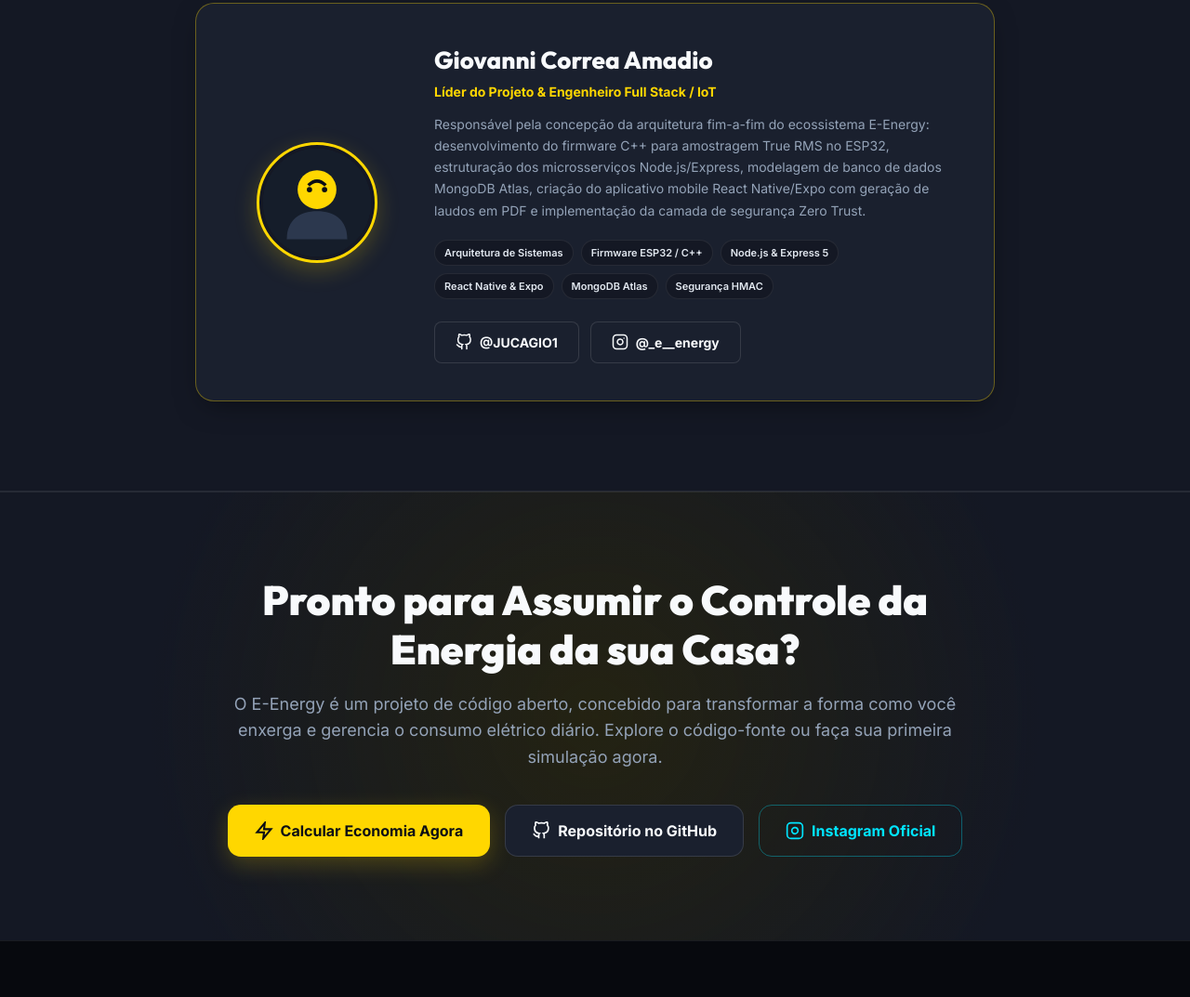
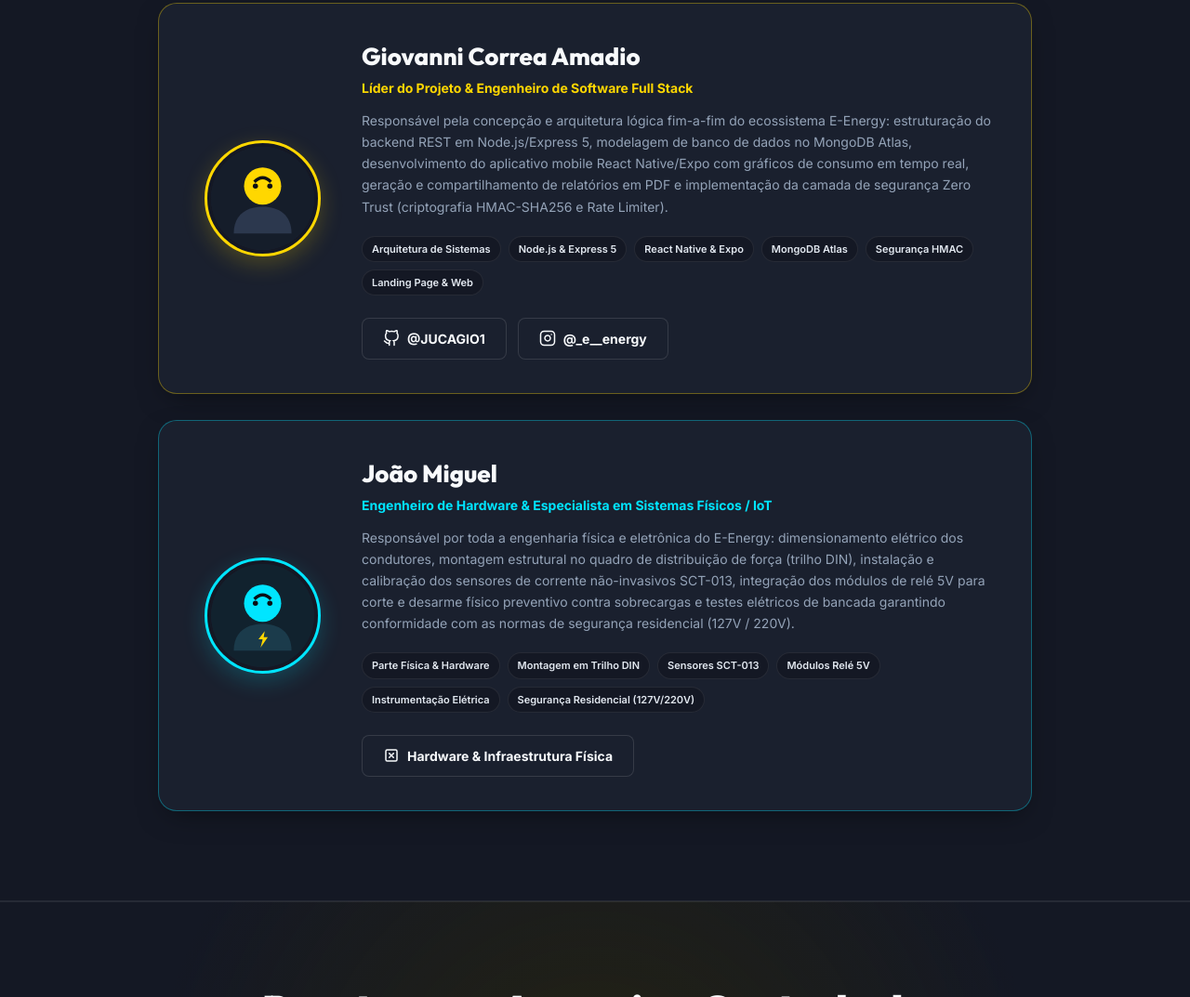
Before and after one commit to JUCAGIO1/E-Energy, a plain HTML site: page docs/index.html in a window 1280 px wide. Shown: the part 7449-8522 px from the top of the page at 93% size. Drawn offline with Linux system fonts and the light colour scheme.

Commit message:
feat(equipe): adicionar integrante Joao Miguel e documentar responsabilidades da parte fisica e hardware

```diff
--- a/docs/css/style.css
+++ b/docs/css/style.css
@@ -1359,20 +1359,37 @@ button, input, select {
 
 /* 12. Seção Equipe (4.7 do PDF) */
 .team-container {
-  max-width: 860px;
+  max-width: 940px;
   margin: 0 auto;
+  display: flex;
+  flex-direction: column;
+  gap: 28px;
 }
 
 .team-card {
   background: var(--bg-card);
   border: 1px solid var(--border-gold);
   border-radius: var(--radius-lg);
-  padding: 40px;
+  padding: 36px;
   display: grid;
-  grid-template-columns: 180px 1fr;
-  gap: 36px;
+  grid-template-columns: 150px 1fr;
+  gap: 32px;
   align-items: center;
   box-shadow: var(--shadow-card);
+  transition: transform var(--transition-fast), border-color var(--transition-fast);
+}
+
+.team-card:hover {
+  transform: translateY(-3px);
+  border-color: var(--color-primary);
+}
+
+.team-card-cyan {
+  border-color: var(--border-cyan);
+}
+
+.team-card-cyan:hover {
+  border-color: var(--color-accent-cyan);
 }
 
 .team-avatar-wrapper {
@@ -1383,8 +1400,8 @@ button, input, select {
 }
 
 .team-avatar-frame {
-  width: 130px;
-  height: 130px;
+  width: 125px;
+  height: 125px;
   border-radius: 50%;
   border: 3px solid var(--color-primary);
   padding: 4px;
@@ -1392,6 +1409,11 @@ button, input, select {
   position: relative;
   overflow: hidden;
   box-shadow: var(--shadow-gold);
+}
+
+.team-avatar-frame-cyan {
+  border-color: var(--color-accent-cyan);
+  box-shadow: var(--shadow-cyan);
 }
 
 .team-avatar-svg {
--- a/docs/index.html
+++ b/docs/index.html
@@ -844,11 +844,11 @@
         </div>
 
         <div class="team-container">
+          <!-- Integrante 1: Giovanni Correa Amadio -->
           <div class="team-card">
             <!-- Avatar / Foto do Integrante -->
             <div class="team-avatar-wrapper">
               <div class="team-avatar-frame">
-                <!-- Ilustração Vetorial Profissional de Desenvolvedor -->
                 <svg class="team-avatar-svg" viewBox="0 0 100 100" fill="none">
                   <circle cx="50" cy="50" r="50" fill="#151D2A"/>
                   <circle cx="50" cy="38" r="18" fill="#FFD700"/>
@@ -863,19 +863,19 @@
             <!-- Dados e Responsabilidades do Integrante -->
             <div class="team-info">
               <h3 class="team-name">Giovanni Correa Amadio</h3>
-              <div class="team-role">Líder do Projeto & Engenheiro Full Stack / IoT</div>
+              <div class="team-role">Líder do Projeto & Engenheiro de Software Full Stack</div>
               <p class="team-bio">
-                Responsável pela concepção da arquitetura fim-a-fim do ecossistema E-Energy: desenvolvimento do firmware C++ para amostragem True RMS no ESP32, estruturação dos microsserviços Node.js/Express, modelagem de banco de dados MongoDB Atlas, criação do aplicativo mobile React Native/Expo com geração de laudos em PDF e implementação da camada de segurança Zero Trust.
+                Responsável pela concepção e arquitetura lógica fim-a-fim do ecossistema E-Energy: estruturação do backend REST em Node.js/Express 5, modelagem de banco de dados no MongoDB Atlas, desenvolvimento do aplicativo mobile React Native/Expo com gráficos de consumo em tempo real, geração e compartilhamento de relatórios em PDF e implementação da camada de segurança Zero Trust (criptografia HMAC-SHA256 e Rate Limiter).
               </p>
 
               <!-- Competências e Papéis -->
               <div class="team-skills-list">
                 <span class="team-skill-pill">Arquitetura de Sistemas</span>
-                <span class="team-skill-pill">Firmware ESP32 / C++</span>
                 <span class="team-skill-pill">Node.js & Express 5</span>
                 <span class="team-skill-pill">React Native & Expo</span>
                 <span class="team-skill-pill">MongoDB Atlas</span>
                 <span class="team-skill-pill">Segurança HMAC</span>
+                <span class="team-skill-pill">Landing Page & Web</span>
               </div>
 
               <!-- Links e Redes -->
@@ -888,6 +888,52 @@
                   <svg width="18" height="18" viewBox="0 0 24 24" fill="none" stroke="currentColor" stroke-width="2" stroke-linecap="round"><rect x="2" y="2" width="20" height="20" rx="5" ry="5"></rect><path d="M16 11.37A4 4 0 1 1 12.63 8 4 4 0 0 1 16 11.37z"></path><line x1="17.5" y1="6.5" x2="17.51" y2="6.5"></line></svg>
                   <span>@_e__energy</span>
                 </a>
+              </div>
+            </div>
+          </div>
+
+          <!-- Integrante 2: João Miguel (Parte Física & Hardware) -->
+          <div class="team-card team-card-cyan">
+            <!-- Avatar / Foto do Integrante -->
+            <div class="team-avatar-wrapper">
+              <div class="team-avatar-frame team-avatar-frame-cyan">
+                <svg class="team-avatar-svg" viewBox="0 0 100 100" fill="none">
+                  <circle cx="50" cy="50" r="50" fill="#11222E"/>
+                  <circle cx="50" cy="38" r="18" fill="#00E5FF"/>
+                  <path d="M22 84 C22 66 34 58 50 58 C66 58 78 66 78 84 Z" fill="#1B3B4B"/>
+                  <path d="M42 34 Q50 26 58 34" stroke="#0B0E14" stroke-width="3" fill="none"/>
+                  <circle cx="43" cy="38" r="2.5" fill="#0B0E14"/>
+                  <circle cx="57" cy="38" r="2.5" fill="#0B0E14"/>
+                  <!-- Símbolo de Eletricidade / Circuito no peito -->
+                  <polygon points="52,65 46,73 50,73 48,81 55,71 51,71" fill="#FFD700"/>
+                </svg>
+              </div>
+            </div>
+
+            <!-- Dados e Responsabilidades do Integrante -->
+            <div class="team-info">
+              <h3 class="team-name">João Miguel</h3>
+              <div class="team-role" style="color: var(--color-accent-cyan);">Engenheiro de Hardware & Especialista em Sistemas Físicos / IoT</div>
+              <p class="team-bio">
+                Responsável por toda a engenharia física e eletrônica do E-Energy: dimensionamento elétrico dos condutores, montagem estrutural no quadro de distribuição de força (trilho DIN), instalação e calibração dos sensores de corrente não-invasivos SCT-013, integração dos módulos de relé 5V para corte e desarme físico preventivo contra sobrecargas e testes elétricos de bancada garantindo conformidade com as normas de segurança residencial (127V / 220V).
+              </p>
+
+              <!-- Competências e Papéis Físicos -->
+              <div class="team-skills-list">
+                <span class="team-skill-pill">Parte Física & Hardware</span>
+                <span class="team-skill-pill">Montagem em Trilho DIN</span>
+                <span class="team-skill-pill">Sensores SCT-013</span>
+                <span class="team-skill-pill">Módulos Relé 5V</span>
+                <span class="team-skill-pill">Instrumentação Elétrica</span>
+                <span class="team-skill-pill">Segurança Residencial (127V/220V)</span>
+              </div>
+
+              <!-- Links e Redes -->
+              <div class="team-socials">
+                <span class="btn btn-secondary" style="cursor:default;" title="Especialista em Hardware E-Energy">
+                  <svg width="18" height="18" viewBox="0 0 24 24" fill="none" stroke="currentColor" stroke-width="2" stroke-linecap="round"><rect x="4" y="4" width="16" height="16" rx="2" ry="2"></rect><line x1="9" y1="9" x2="15" y2="15"></line><line x1="15" y1="9" x2="9" y2="15"></line></svg>
+                  <span>Hardware & Infraestrutura Física</span>
+                </span>
               </div>
             </div>
           </div>
--- a/docs/style.css
+++ b/docs/style.css
@@ -1359,20 +1359,37 @@ button, input, select {
 
 /* 12. Seção Equipe (4.7 do PDF) */
 .team-container {
-  max-width: 860px;
+  max-width: 940px;
   margin: 0 auto;
+  display: flex;
+  flex-direction: column;
+  gap: 28px;
 }
 
 .team-card {
   background: var(--bg-card);
   border: 1px solid var(--border-gold);
   border-radius: var(--radius-lg);
-  padding: 40px;
+  padding: 36px;
   display: grid;
-  grid-template-columns: 180px 1fr;
-  gap: 36px;
+  grid-template-columns: 150px 1fr;
+  gap: 32px;
   align-items: center;
   box-shadow: var(--shadow-card);
+  transition: transform var(--transition-fast), border-color var(--transition-fast);
+}
+
+.team-card:hover {
+  transform: translateY(-3px);
+  border-color: var(--color-primary);
+}
+
+.team-card-cyan {
+  border-color: var(--border-cyan);
+}
+
+.team-card-cyan:hover {
+  border-color: var(--color-accent-cyan);
 }
 
 .team-avatar-wrapper {
@@ -1383,8 +1400,8 @@ button, input, select {
 }
 
 .team-avatar-frame {
-  width: 130px;
-  height: 130px;
+  width: 125px;
+  height: 125px;
   border-radius: 50%;
   border: 3px solid var(--color-primary);
   padding: 4px;
@@ -1392,6 +1409,11 @@ button, input, select {
   position: relative;
   overflow: hidden;
   box-shadow: var(--shadow-gold);
+}
+
+.team-avatar-frame-cyan {
+  border-color: var(--color-accent-cyan);
+  box-shadow: var(--shadow-cyan);
 }
 
 .team-avatar-svg {
```
Also changed, not shown: README.md, docs/README.md.
